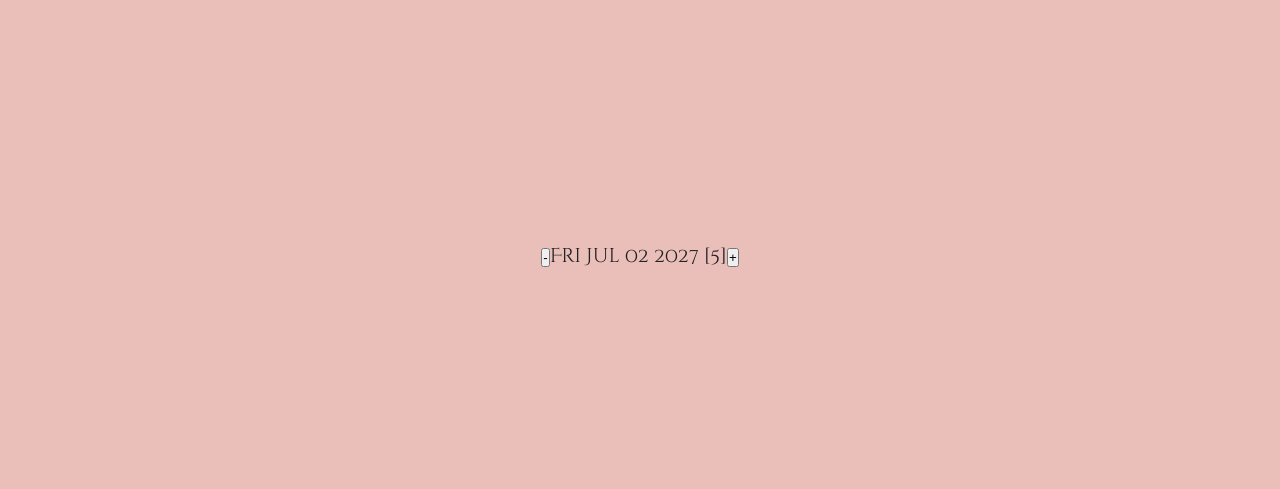
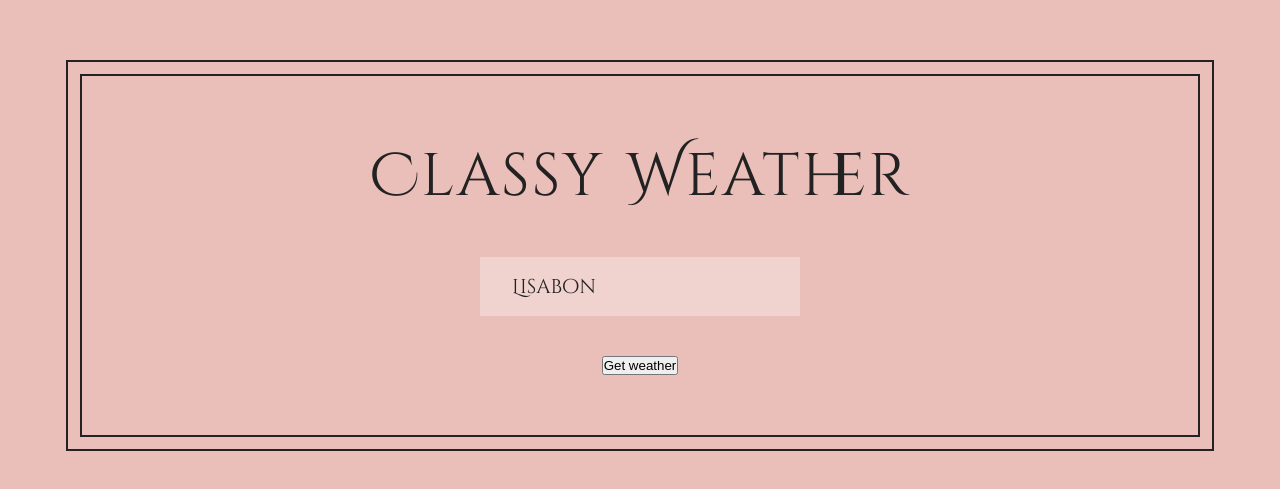
Before and after one commit to jackrichter/classyWeather, a React (Create React App) app: page / in a window 1280 px wide. Shown: the part 145-634 px from the top of the page. Built offline with nearby package versions, Linux system fonts and the light colour scheme.

Commit message:
Setting up the App.

```diff
--- a/src/App.js
+++ b/src/App.js
@@ -1,43 +1,32 @@
 import React from "react";
-
-class Counter extends React.Component {
-  // State in class based React
+class App extends React.Component {
   constructor(props) {
     super(props);
-
-    this.state = { count: 5 };
-
-    // We must bind 'this' to de event handlers we create !!
-    this.handleDecrement = this.handleDecrement.bind(this);
-    this.handleIncrement = this.handleIncrement.bind(this);
+    this.state = { location: "Lisabon" };
+    this.fetchWeather = this.fetchWeather.bind(this);
   }
 
-  handleDecrement() {
-    this.setState(curState => {
-      return { count: curState.count - 1 };
-    });
-  }
-
-  handleIncrement() {
-    this.setState(curState => {
-      return { count: curState.count + 1 };
-    });
+  fetchWeather() {
+    console.log("Loading data...");
+    console.log(this);
   }
 
   render() {
-    const date = new Date("June 27 2027");
-    date.setDate(date.getDate() + this.state.count);
-
     return (
-      <div>
-        <button onClick={this.handleDecrement}>-</button>
-        <span>
-          {date.toDateString()} [{this.state.count}]
-        </span>
-        <button onClick={this.handleIncrement}>+</button>
+      <div className="app">
+        <h1>Classy Weather</h1>
+        <div>
+          <input
+            type="text"
+            placeholder="Search from location..."
+            value={this.state.location}
+            onChange={e => this.setState({ location: e.target.value })}
+          />
+        </div>
+        <button onClick={this.fetchWeather}>Get weather</button>
       </div>
     );
   }
 }
 
-export default Counter;
+export default App;
```
Also changed, not shown: src/Counter.js (+42 -0 lines).
